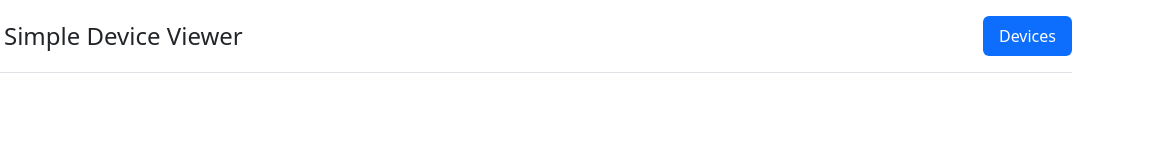
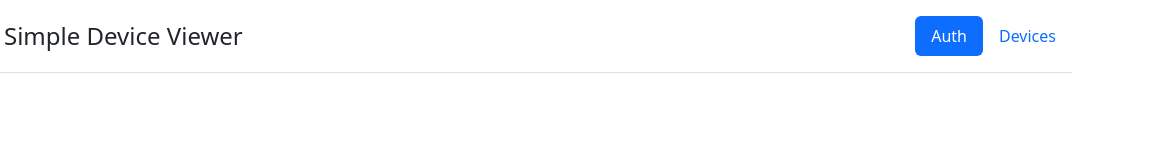
Before and after one commit to lrmulli/lrmulli.github.io, a plain HTML site: page st/index.html in a window 1280 px wide. Shown: the full height of the page, 126-1280 px from the left. Drawn offline with nearby package versions, Linux system fonts and the light colour scheme.

Commit message:
added bootstrap

```diff
--- a/st/index.html
+++ b/st/index.html
@@ -17,9 +17,12 @@
                 <span class="fs-4">Simple Device Viewer</span>
             </a>
             <ul class="nav nav-pills">
-                <li class="nav-item"><a href="#" class="nav-link active" aria-current="page">Devices</a></li>
+                <li class="nav-item"><a href="#" class="nav-link active" aria-current="page">Auth</a></li>
+                <li class="nav-item"><a href="#" class="nav-link">Devices</a></li>
             </ul>
             </header>
+        </div>
+        <div class="container">
         </div>
     </main>
 
```
